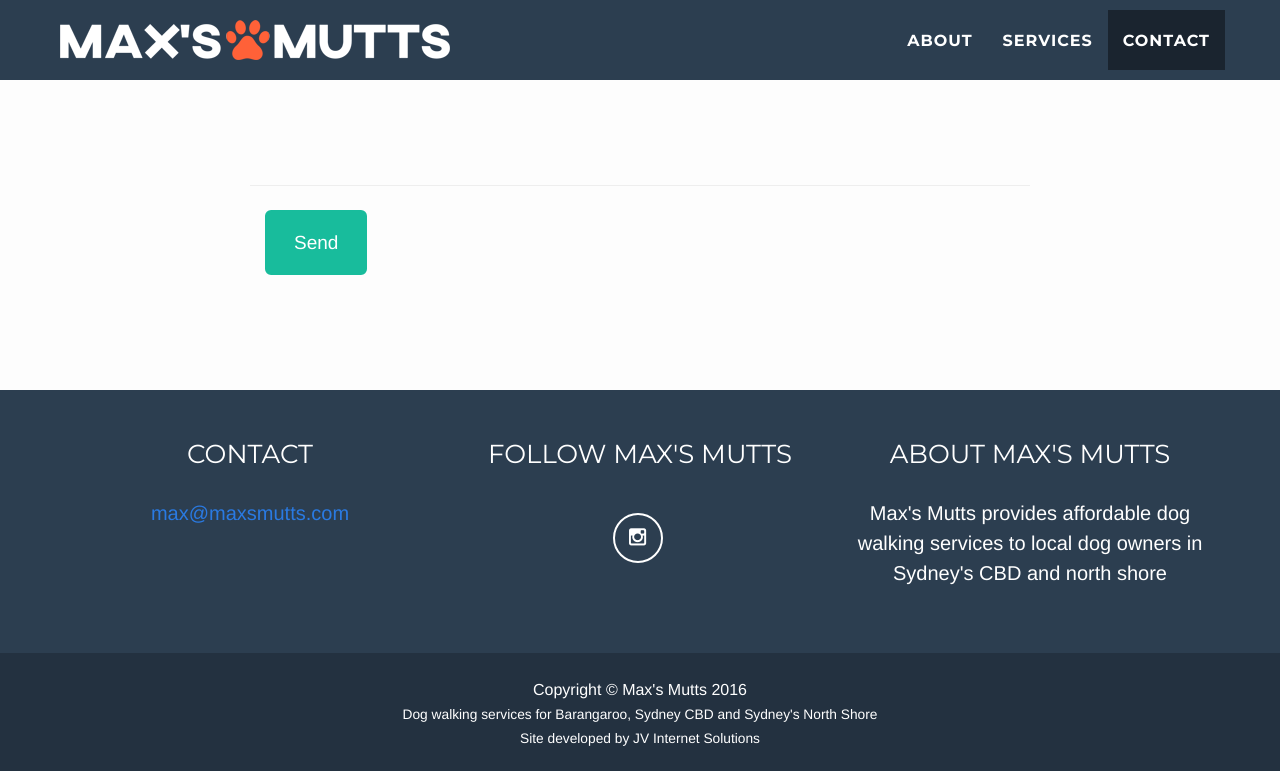
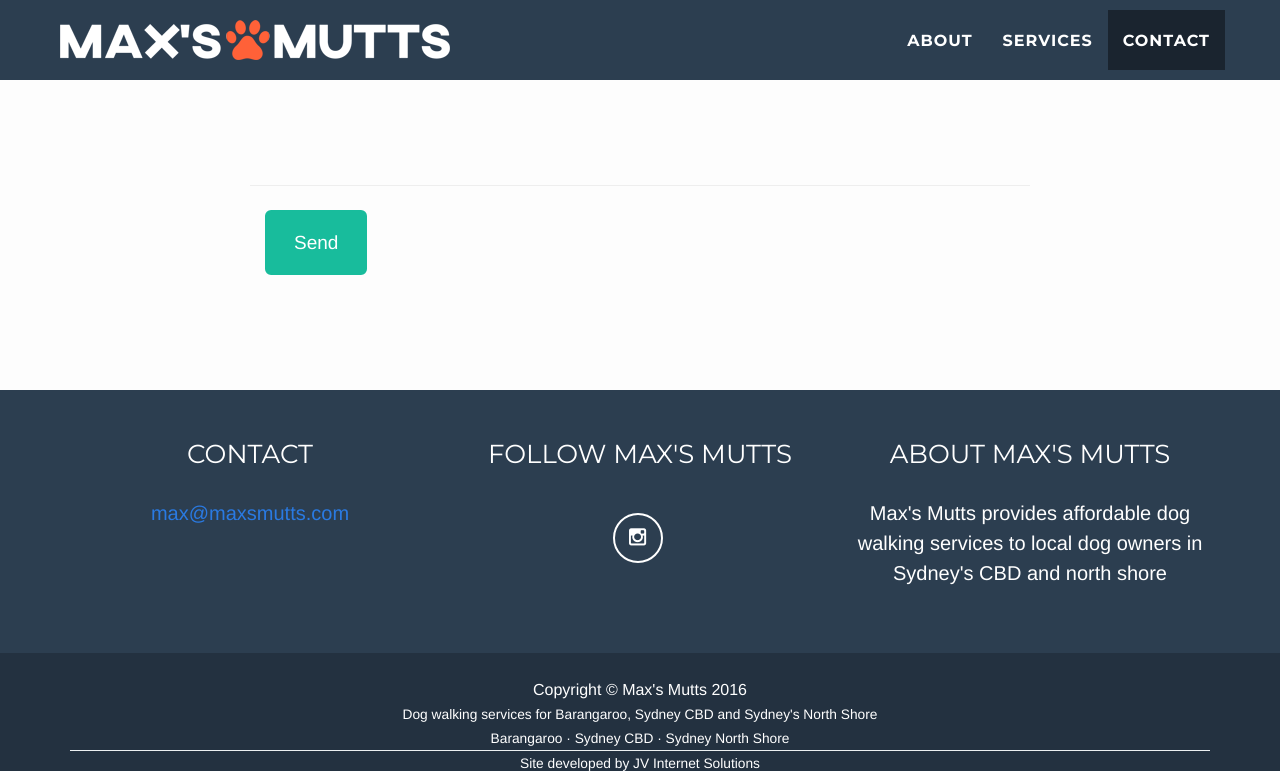
Before and after one commit to jvis/maxsmutts, a Jekyll site: the page built from index.html, in a window 1280 px wide and 900 px high, scrolled down 3236 px, cut to the strip 0-771 px from the top of the window. Built offline with Jekyll 4.4.1, drawn with Linux system fonts in a browser that asks for light colours.

Commit message:
Update footer.html

```diff
--- a/_includes/footer.html
+++ b/_includes/footer.html
@@ -40,6 +40,9 @@
                     <small>{{ site.description }}</small>
 
                     <br />
+                    <small>Barangaroo &middot; Sydney CBD &middot; Sydney North Shore</small>
+
+                    <hr />
                     <small>Site developed by JV Internet Solutions</small>
                 </div>
             </div>
```
